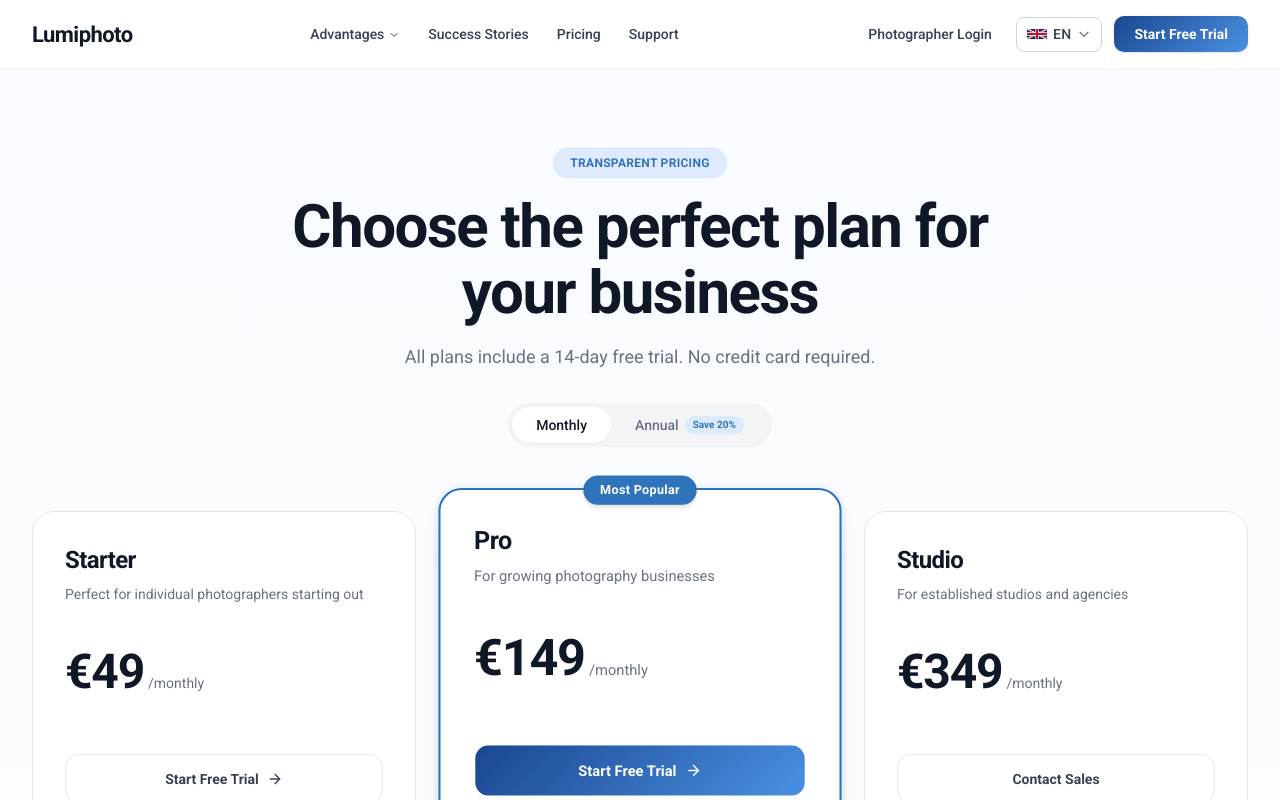
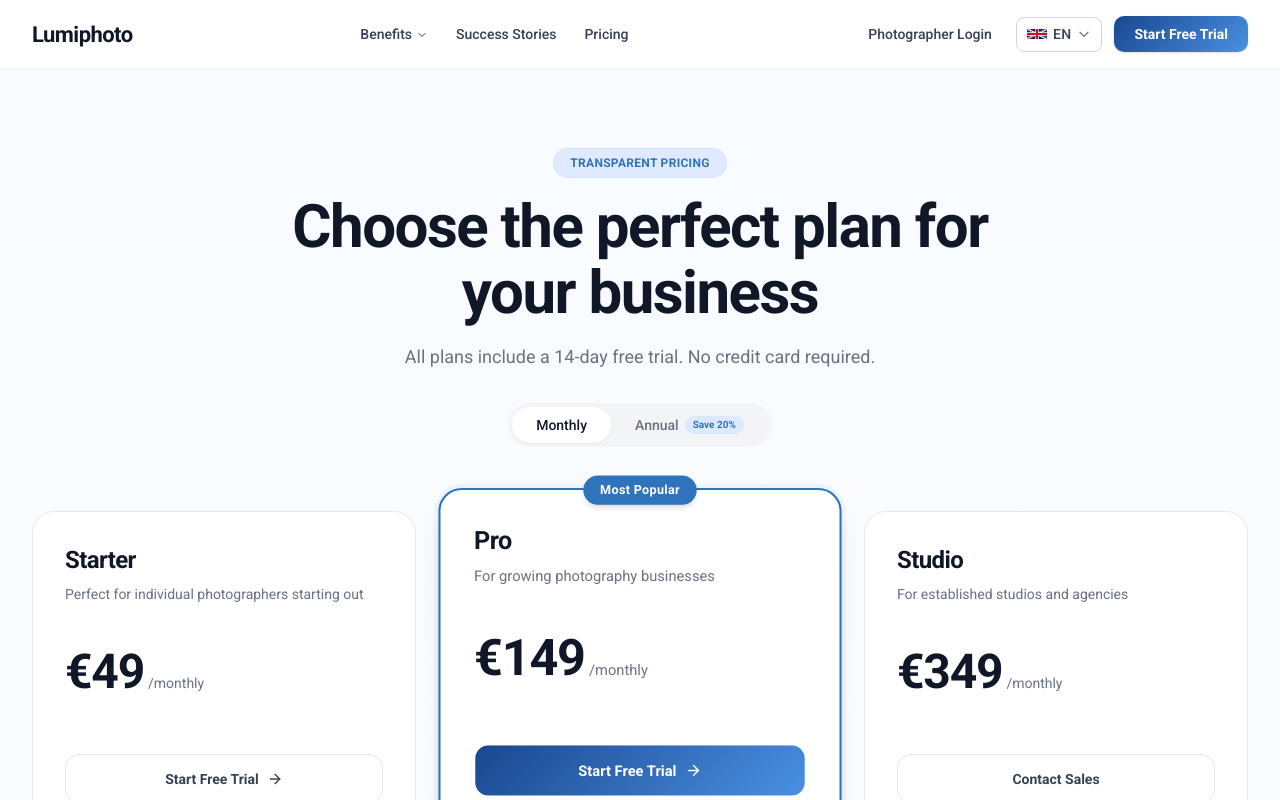
Before and after one commit to suman-chandra-barman/lumiphoto-web-app, a Next.js app: page /en/trial in a window 1280 px wide. Shown: the top 800 px of the page. Built offline with nearby package versions, Linux system fonts and the light colour scheme.

Commit message:
feat: implement responsive Navbar component with language switcher and internationalization support

```diff
--- a/features/navigation/components/Navbar.tsx
+++ b/features/navigation/components/Navbar.tsx
@@ -56,8 +56,7 @@ type Locale = (typeof LANGUAGES)[number]['code'];
 
 const NAV_ITEMS = [
   { key: 'successStories', href: '/success-stories' },
-  { key: 'pricing', href: '/pricing' },
-  { key: 'support', href: '/support' }
+  { key: 'pricing', href: '/pricing' }
 ] as const;
 
 const ADVANTAGES_DROPDOWN = [
--- a/messages/de.json
+++ b/messages/de.json
@@ -1,6 +1,6 @@
 {
   "Navbar": {
-    "advantages": "Vorteile",
+    "advantages": "Benefits",
     "successStories": "Erfolgsgeschichten",
     "pricing": "Preise",
     "support": "Hilfe & Support",
--- a/messages/en.json
+++ b/messages/en.json
@@ -1,6 +1,6 @@
 {
   "Navbar": {
-    "advantages": "Advantages",
+    "advantages": "Benefits",
     "successStories": "Success Stories",
     "pricing": "Pricing",
     "support": "Support",
--- a/messages/fr.json
+++ b/messages/fr.json
@@ -1,6 +1,6 @@
 {
   "Navbar": {
-    "advantages": "Avantages",
+    "advantages": "Benefits",
     "successStories": "Témoignages",
     "pricing": "Tarification",
     "support": "Support",
```
